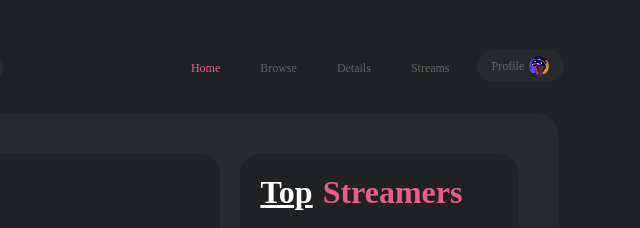
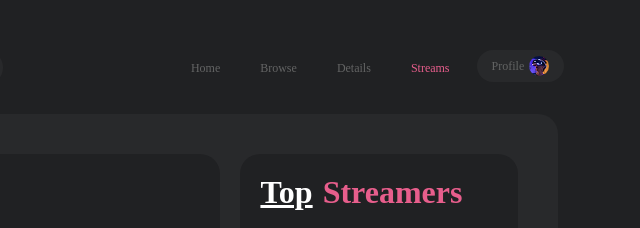
Before and after one commit to Aboelwafa2936/final-project, a plain HTML site: page html/index-streams.html in a window 1280 px wide. Shown: the top 228 px of the page, 594-1234 px from the left. Drawn offline with Linux system fonts and the light colour scheme; a web font is replaced by a local one.

Commit message:
index-streams.html

```diff
--- a/html/index-streams.html
+++ b/html/index-streams.html
@@ -35,7 +35,7 @@
       <div class="links">
         <ul>
           <li>
-            <a href="../index.html" class="home">home</a>
+            <a href="../index.html">home</a>
           </li>
           <li>
             <a href="./index-browse.html">browse</a>
@@ -44,7 +44,7 @@
             <a href="./index-details.html">details</a>
           </li>
           <li>
-            <a href="./index-streams.html">streams</a>
+            <a href="./index-streams.html" class="home">streams</a>
           </li>
           <li>
             <a href="./index-profile.html">profile<img src="../images/profile-header.jpg" alt="not found"></a>
```
